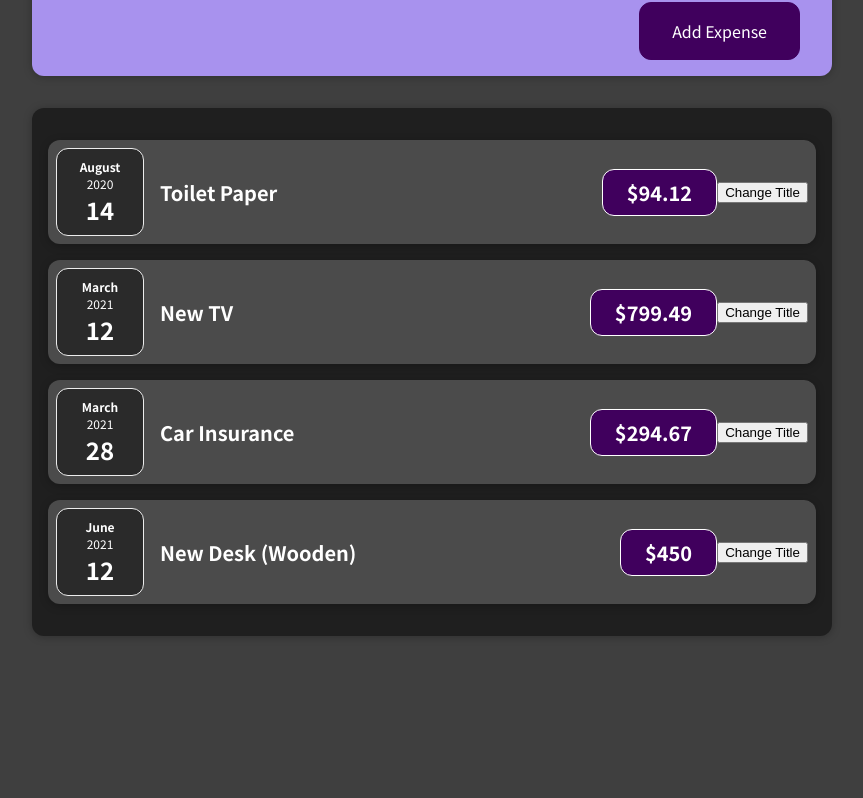
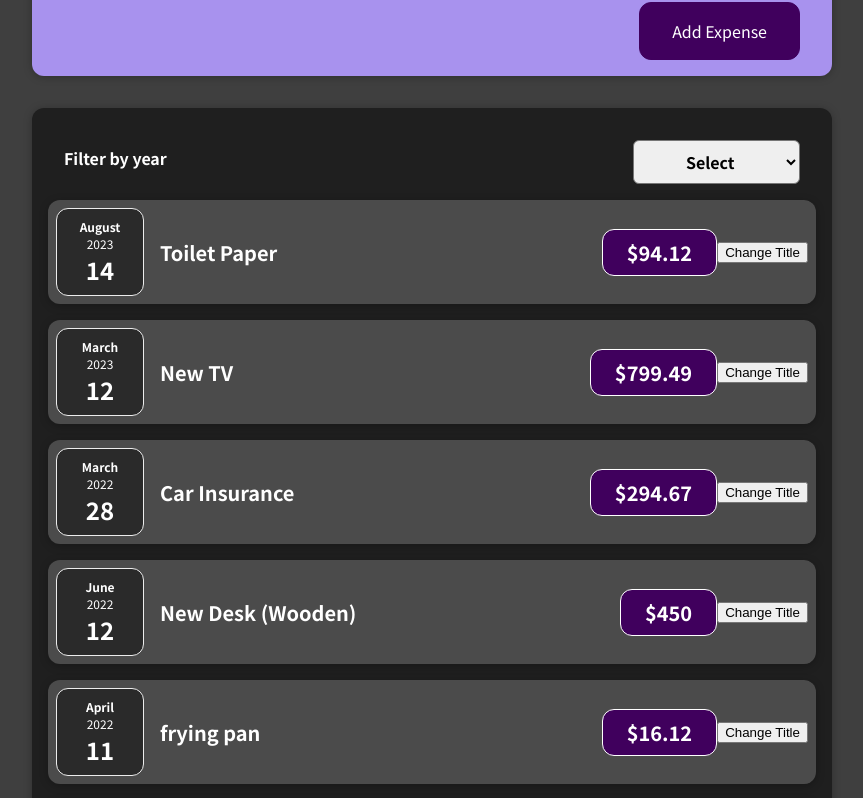
Before and after one commit to lhk3337/reactProject, a React (Create React App) app: page / in a window 1280 px wide. Shown: the part 228-1026 px from the top of the page, without its empty margins (208-1071 px from the left). Before the commit the page ends 896 px from the top, so only its background shows below. Built offline with nearby package versions, Linux system fonts and the light colour scheme.

Commit message:
[FEAT] Item filtering handler

```diff
--- a/src/App.js
+++ b/src/App.js
@@ -7,20 +7,39 @@ function App() {
       id: "e1",
       title: "Toilet Paper",
       amount: 94.12,
-      date: new Date(2020, 7, 14),
+      date: new Date(2023, 7, 14),
     },
-    { id: "e2", title: "New TV", amount: 799.49, date: new Date(2021, 2, 12) },
+    { id: "e2", title: "New TV", amount: 799.49, date: new Date(2023, 2, 12) },
     {
       id: "e3",
       title: "Car Insurance",
       amount: 294.67,
-      date: new Date(2021, 2, 28),
+      date: new Date(2022, 2, 28),
     },
     {
       id: "e4",
       title: "New Desk (Wooden)",
       amount: 450,
-      date: new Date(2021, 5, 12),
+      date: new Date(2022, 5, 12),
+    },
+    {
+      id: "e5",
+      title: "frying pan",
+      amount: 16.12,
+      date: new Date(2022, 3, 11),
+    },
+    { id: "e6", title: "Cake", amount: 30.4, date: new Date(2021, 6, 1) },
+    {
+      id: "e7",
+      title: "Bag pack",
+      amount: 294.67,
+      date: new Date(2020, 2, 16),
+    },
+    {
+      id: "e8",
+      title: "eating out",
+      amount: 150.24,
+      date: new Date(2020, 5, 5),
     },
   ];
 
--- a/src/components/Expenses.js
+++ b/src/components/Expenses.js
@@ -1,12 +1,24 @@
-import React from "react";
+import React, { useState } from "react";
 import "./Expenses.css";
 import ExpenseItem from "./ExpenseItem";
+import ExpensesFilter from "./ExpensesFilter";
 import Card from "./Card";
 const Expenses = ({ data }) => {
+  const [filterData, setFilterData] = useState(data);
+
+  const DropdownChangeHandler = (selectedData) => {
+    if (selectedData === "all") {
+      setFilterData(data);
+    } else {
+      const filtedExpensee = data.filter((value) => value.date.getFullYear() === +selectedData);
+      setFilterData(filtedExpensee);
+    }
+  };
   return (
     <>
       <Card className="expenses">
-        {data.map((item) => (
+        <ExpensesFilter onDropdownChangeHandler={DropdownChangeHandler} />
+        {filterData.map((item) => (
           <ExpenseItem key={item.id} {...item} />
         ))}
       </Card>
--- /dev/null
+++ b/src/components/ExpensesFilter.css
@@ -0,0 +1,24 @@
+.expenses-filter {
+  color: white;
+  padding: 0 1rem;
+}
+
+.expenses-filter__control {
+  display: flex;
+  width: 100%;
+  align-items: center;
+  justify-content: space-between;
+  margin: 1rem 0;
+}
+
+.expenses-filter label {
+  font-weight: bold;
+  margin-bottom: 0.5rem;
+}
+
+.expenses-filter select {
+  font: inherit;
+  padding: 0.5rem 3rem;
+  font-weight: bold;
+  border-radius: 6px;
+}
--- /dev/null
+++ b/src/components/ExpensesFilter.js
@@ -0,0 +1,25 @@
+import React from "react";
+
+import "./ExpensesFilter.css";
+
+const ExpensesFilter = ({ onDropdownChangeHandler }) => {
+  const changeHandler = (event) => {
+    onDropdownChangeHandler(event.target.value);
+  };
+  return (
+    <div className="expenses-filter">
+      <div className="expenses-filter__control">
+        <label>Filter by year</label>
+        <select defaultValue="all" onChange={changeHandler}>
+          <option value="all">Select</option>
+          <option value="2023">2023</option>
+          <option value="2022">2022</option>
+          <option value="2021">2021</option>
+          <option value="2020">2020</option>
+        </select>
+      </div>
+    </div>
+  );
+};
+
+export default ExpensesFilter;
```
